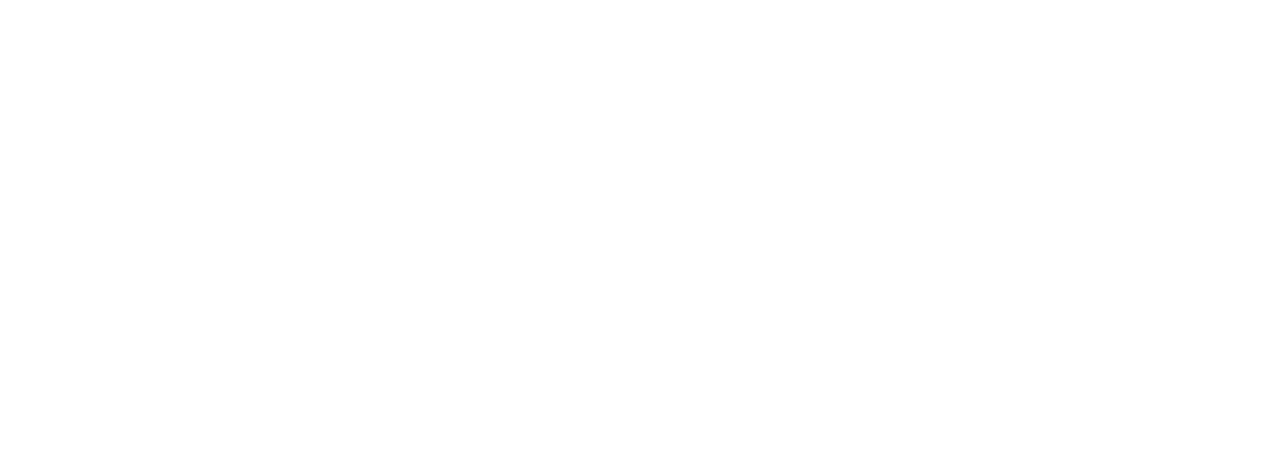
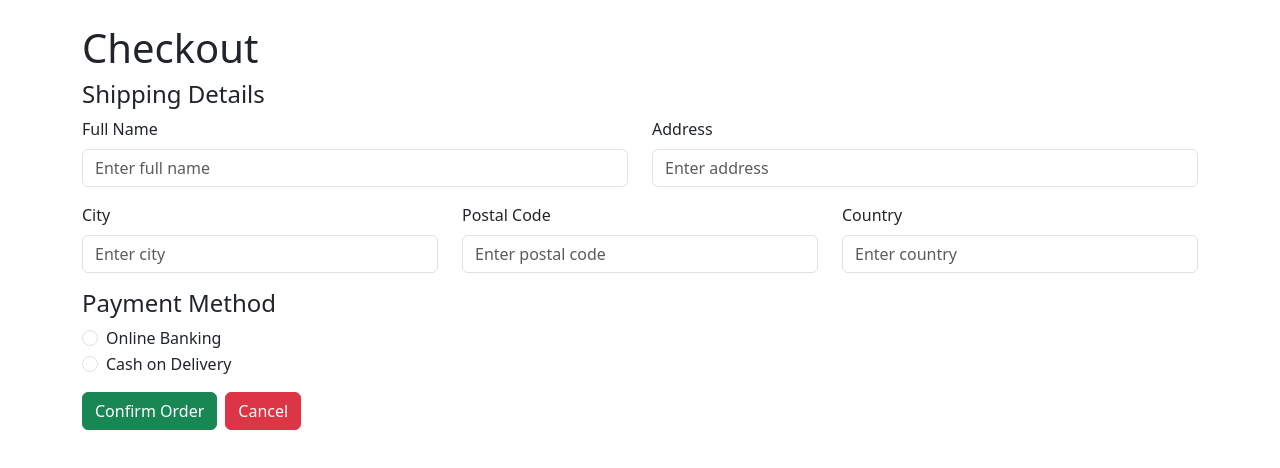
Before and after one commit to cjustine09/ecommerce-frontend, a React (Create React App) app: page /checkout in a window 1280 px wide. Before the commit this address had no page. Shown: the top 468 px of the page. Built offline with nearby package versions, Linux system fonts and the light colour scheme.

Commit message:
Checkout

```diff
--- a/src/App.js
+++ b/src/App.js
@@ -5,6 +5,7 @@
 import ProductDetails from './components2/ProductDetails';
 import Userpage from './components2/Userpage';
 import Cart from './components2/Cart';
+import CheckoutPage from './components2/CheckoutPage';
 
 const App = () => {
     return (
@@ -15,6 +16,7 @@
             <Route path="/store" element={<Userpage />} />
             <Route path="/products/:id" element={<ProductDetails />} />
             <Route path="/cart" element={<Cart />} /> {/* Add this line */}
+            <Route path="/checkout" element={<CheckoutPage />} />
         </Routes>
     );
 }
--- a/src/components2/Cart.js
+++ b/src/components2/Cart.js
@@ -1,10 +1,12 @@
 // src/components/Cart.js
 import React, { useEffect, useState } from 'react';
-import { Container, Table, Button } from 'react-bootstrap';
+import { Container, Table, Button, Form } from 'react-bootstrap';
 import { Link } from 'react-router-dom';
 
 const Cart = () => {
     const [cartItems, setCartItems] = useState([]);
+    const [selectedItems, setSelectedItems] = useState([]); // Track selected items
+    const [quantities, setQuantities] = useState({}); // Track quantity of each item
 
     useEffect(() => {
         // Fetch cart items from local storage or API
@@ -18,6 +20,34 @@
         localStorage.setItem('cart', JSON.stringify(updatedCart)); // Update local storage
     };
 
+    const handleSelectItem = (productId) => {
+        setSelectedItems(prevSelectedItems =>
+            prevSelectedItems.includes(productId)
+                ? prevSelectedItems.filter(id => id !== productId) // Deselect
+                : [...prevSelectedItems, productId] // Select
+        );
+    };
+
+    const handleQuantityChange = (productId, quantity) => {
+        if (quantity < 1) return; // Prevent quantity from going below 1
+        setQuantities(prevQuantities => ({
+            ...prevQuantities,
+            [productId]: quantity
+        }));
+    };
+
+    const calculateTotalPrice = () => {
+        return cartItems.filter(item => selectedItems.includes(item.id))
+                        .reduce((total, item) => {
+                            const quantity = quantities[item.id] || 1; // Default quantity is 1
+                            return total + item.price * quantity;
+                        }, 0);
+    };
+
+    const calculateTotalItems = () => {
+        return selectedItems.length;
+    };
+
     return (
         <Container>
             <h1>Your Cart</h1>
@@ -27,16 +57,33 @@
                 <Table striped bordered hover>
                     <thead>
                         <tr>
+                            <th>Select</th>
                             <th>Product Name</th>
                             <th>Price</th>
+                            <th>Quantity</th>
                             <th>Actions</th>
                         </tr>
                     </thead>
                     <tbody>
                         {cartItems.map(item => (
                             <tr key={item.id}>
+                                <td>
+                                    <Form.Check
+                                        type="checkbox"
+                                        checked={selectedItems.includes(item.id)}
+                                        onChange={() => handleSelectItem(item.id)} // Toggle selection
+                                    />
+                                </td>
                                 <td>{item.name}</td>
                                 <td>₱{item.price}</td>
+                                <td>
+                                    <Form.Control
+                                        type="number"
+                                        value={quantities[item.id] || 1} // Default to 1 if not set
+                                        onChange={(e) => handleQuantityChange(item.id, e.target.value)}
+                                        min="1"
+                                    />
+                                </td>
                                 <td>
                                     <Button variant="danger" onClick={() => handleRemoveFromCart(item.id)}>
                                         Remove
@@ -47,9 +94,20 @@
                     </tbody>
                 </Table>
             )}
-            <Link to="/store">
-                <Button variant="primary">Continue Shopping</Button>
-            </Link>
+
+            <div className="d-flex justify-content-between">
+                <Link to="/store">
+                    <Button variant="primary">Continue Shopping</Button>
+                </Link>
+
+                <div>
+                    <h4>Total Items: {calculateTotalItems()}</h4> {/* Total selected items */}
+                    <h4>Total: ₱{calculateTotalPrice()}</h4> {/* Total price of selected items */}
+                    <Link to="/checkout">
+                        <Button variant="success">Checkout</Button>
+                    </Link>
+                </div>
+            </div>
         </Container>
     );
 };
--- /dev/null
+++ b/src/components2/CheckoutPage.js
@@ -0,0 +1,158 @@
+import React, { useState } from 'react';
+import { Container, Form, Button, Row, Col } from 'react-bootstrap';
+import { useNavigate } from 'react-router-dom';
+
+const CheckoutPage = () => {
+    const [shippingDetails, setShippingDetails] = useState({
+        fullName: '',
+        address: '',
+        city: '',
+        postalCode: '',
+        country: ''
+    });
+    const [paymentMethod, setPaymentMethod] = useState('');
+    const navigate = useNavigate();
+
+    const handleInputChange = (e) => {
+        const { name, value } = e.target;
+        setShippingDetails({ ...shippingDetails, [name]: value });
+    };
+
+    const handlePaymentChange = (e) => {
+        setPaymentMethod(e.target.value);
+    };
+
+    const handleSubmit = (e) => {
+        e.preventDefault();
+
+        if (!paymentMethod) {
+            alert('Please select a payment method.');
+            return;
+        }
+
+        // Save order details to localStorage (or send to backend)
+        const orderSummary = {
+            shippingDetails,
+            paymentMethod,
+            cartItems: JSON.parse(localStorage.getItem('cart')) || []
+        };
+
+        console.log('Order Summary:', orderSummary); // For debugging
+        alert('Order placed successfully!');
+
+        // Clear cart and redirect to store page
+        localStorage.removeItem('cart');
+        navigate('/store'); // Redirecting to the store page
+    };
+
+    return (
+        <Container className="mt-4">
+            <h1>Checkout</h1>
+            <Form onSubmit={handleSubmit}>
+                <h4>Shipping Details</h4>
+                <Row className="mb-3">
+                    <Col md={6}>
+                        <Form.Group>
+                            <Form.Label>Full Name</Form.Label>
+                            <Form.Control
+                                type="text"
+                                placeholder="Enter full name"
+                                name="fullName"
+                                value={shippingDetails.fullName}
+                                onChange={handleInputChange}
+                                required
+                            />
+                        </Form.Group>
+                    </Col>
+                    <Col md={6}>
+                        <Form.Group>
+                            <Form.Label>Address</Form.Label>
+                            <Form.Control
+                                type="text"
+                                placeholder="Enter address"
+                                name="address"
+                                value={shippingDetails.address}
+                                onChange={handleInputChange}
+                                required
+                            />
+                        </Form.Group>
+                    </Col>
+                </Row>
+                <Row className="mb-3">
+                    <Col md={4}>
+                        <Form.Group>
+                            <Form.Label>City</Form.Label>
+                            <Form.Control
+                                type="text"
+                                placeholder="Enter city"
+                                name="city"
+                                value={shippingDetails.city}
+                                onChange={handleInputChange}
+                                required
+                            />
+                        </Form.Group>
+                    </Col>
+                    <Col md={4}>
+                        <Form.Group>
+                            <Form.Label>Postal Code</Form.Label>
+                            <Form.Control
+                                type="text"
+                                placeholder="Enter postal code"
+                                name="postalCode"
+                                value={shippingDetails.postalCode}
+                                onChange={handleInputChange}
+                                required
+                            />
+                        </Form.Group>
+                    </Col>
+                    <Col md={4}>
+                        <Form.Group>
+                            <Form.Label>Country</Form.Label>
+                            <Form.Control
+                                type="text"
+                                placeholder="Enter country"
+                                name="country"
+                                value={shippingDetails.country}
+                                onChange={handleInputChange}
+                                required
+                            />
+                        </Form.Group>
+                    </Col>
+                </Row>
+
+                <h4>Payment Method</h4>
+                <Form.Group className="mb-3">
+                    <Form.Check
+                        type="radio"
+                        label="Online Banking"
+                        value="Online Banking"
+                        name="paymentMethod"
+                        onChange={handlePaymentChange}
+                        required
+                    />
+                    <Form.Check
+                        type="radio"
+                        label="Cash on Delivery"
+                        value="Cash on Delivery"
+                        name="paymentMethod"
+                        onChange={handlePaymentChange}
+                        required
+                    />
+                </Form.Group>
+
+                <Button variant="success" type="submit">
+                    Confirm Order
+                </Button>
+                <Button
+                    variant="danger"
+                    className="ms-2"
+                    onClick={() => navigate('/store')}
+                >
+                    Cancel
+                </Button>
+            </Form>
+        </Container>
+    );
+};
+
+export default CheckoutPage;
--- a/src/components2/Userpage.js
+++ b/src/components2/Userpage.js
@@ -76,6 +76,10 @@
         }
     };
 
+    const handleCheckout = () => {
+        navigate('/checkout'); // Redirect to checkout page
+    };
+
     const filteredProducts = products.filter((product) => {
         const matchesSearch = product.name.toLowerCase().includes(searchQuery.toLowerCase());
         const matchesCategory = selectedCategories.length === 0 || selectedCategories.includes(product.category);
@@ -140,7 +144,7 @@
                         <Col key={product.id} md={4} className="mb-4">
                             <Card>
                                 <Link to={`/products/${product.id}`}>
-                                    <Card.Img variant="top" src={product.image} /> {/* Assuming product has an image */}
+                                    <Card.Img variant="top" src={product.image} />
                                 </Link>
                                 <Card.Body>
     <Card.Title>
@@ -170,9 +174,15 @@
             +
         </Button>
     </div>
-                                    <Button variant="primary" onClick={() => handleAddToCart(product)}>
+    {/* Button Group */}
+    <div className="d-flex flex-column">
+        <Button variant="primary" onClick={() => handleAddToCart(product)} className="mb-2">
             Add to Cart
         </Button>
+        <Button variant="success" onClick={handleCheckout}>
+            Buy Now
+        </Button>
+    </div>
 </Card.Body>
                             </Card>
                         </Col>
```
Lines whose indentation alone changed are shown as unchanged.
